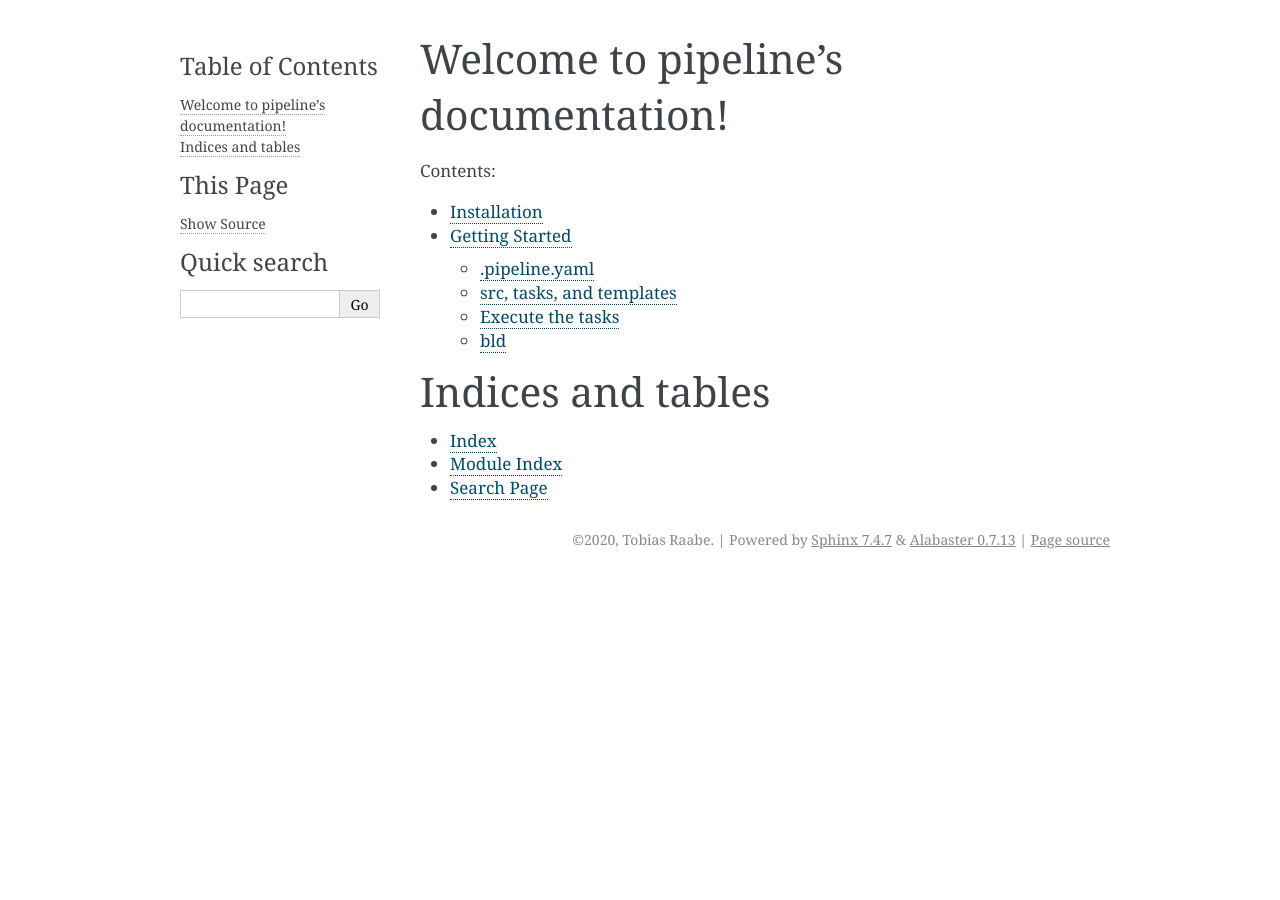
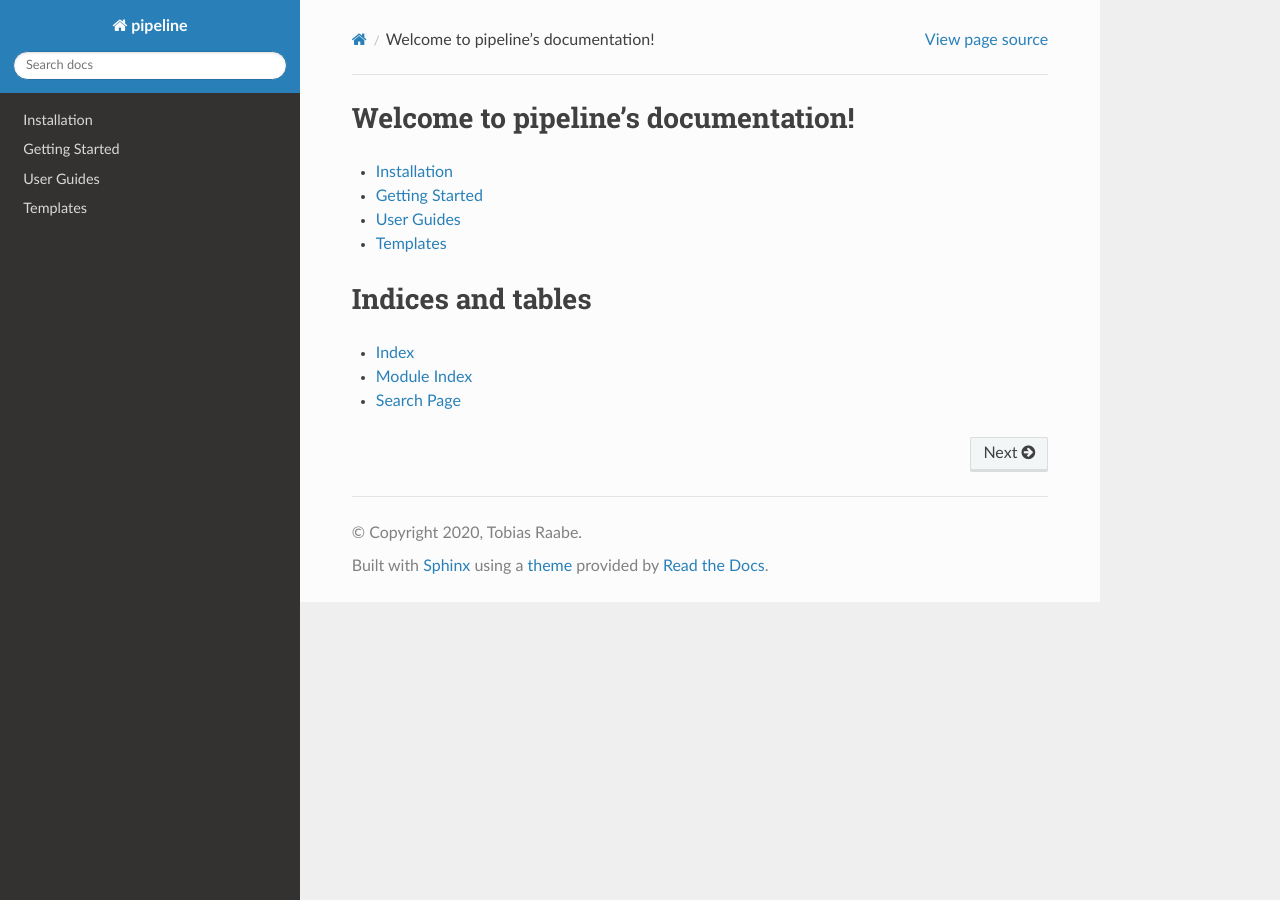
Before and after one commit to tobiasraabe/pipeline, a Sphinx documentation site: the page built from docs/index.rst, in a window 1280 px wide. Built offline with Sphinx 7.4.7 and the Read the Docs theme 2.0.0, drawn with Linux system fonts in a browser that asks for light colours.

Commit message:
Add templates to documentation.

```diff
--- a/docs/conf.py
+++ b/docs/conf.py
@@ -31,7 +31,7 @@
 # Add any Sphinx extension module names here, as strings. They can be
 # extensions coming with Sphinx (named 'sphinx.ext.*') or your custom
 # ones.
-# extensions = []
+extensions = ["sphinx_rtd_theme"]
 
 # Add any paths that contain templates here, relative to this directory.
 templates_path = ['_templates']
@@ -47,7 +47,7 @@
 # The theme to use for HTML and HTML Help pages.  See the documentation for a list of
 # builtin themes.
 
-html_theme = 'alabaster'
+html_theme = 'sphinx_rtd_theme'
 
 # Add any paths that contain custom static files (such as style sheets) here, relative
 # to this directory. They are copied after the builtin static files, so a file named
--- a/docs/index.rst
+++ b/docs/index.rst
@@ -2,12 +2,12 @@
 ====================================
 
 .. toctree::
-   :maxdepth: 2
-   :caption: Contents:
+   :maxdepth: 1
 
    installation
    getting-started
-
+   user-guides/index
+   templates/index
 
 
 Indices and tables
--- /dev/null
+++ b/docs/user-guides/index.rst
@@ -0,0 +1,6 @@
+===========
+User Guides
+===========
+
+.. toctree::
+   :maxdepth: 1
--- a/environment.yml
+++ b/environment.yml
@@ -21,6 +21,7 @@
   - restructuredtext_lint
   - rpy2
   - sphinx
+  - sphinx_rtd_theme
   - statsmodels
   - tqdm
   - pip:
```
Also changed, not shown: docs/getting-started.rst (+4 -4 lines), docs/templates/estimation.rst (added, +17 -0 lines), docs/templates/index.rst (added, +29 -0 lines), docs/templates/load_data.rst (added, +17 -0 lines), docs/templates/logit.rst (added, +17 -0 lines), docs/templates/ols.rst (added, +17 -0 lines), docs/templates/probit.rst (added, +17 -0 lines), docs/templates/stargazer.rst (added, +17 -0 lines), 4 other files.
